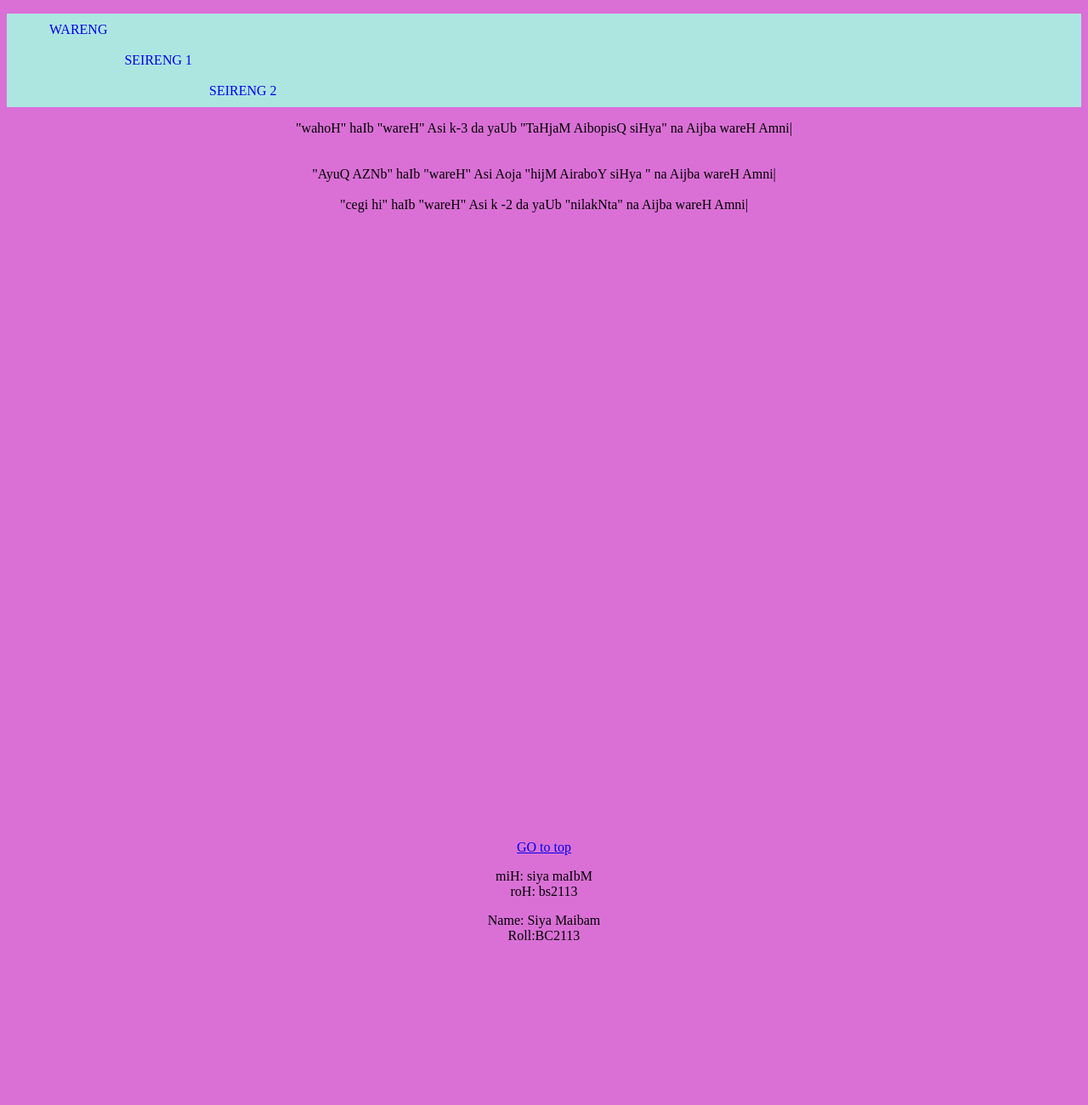
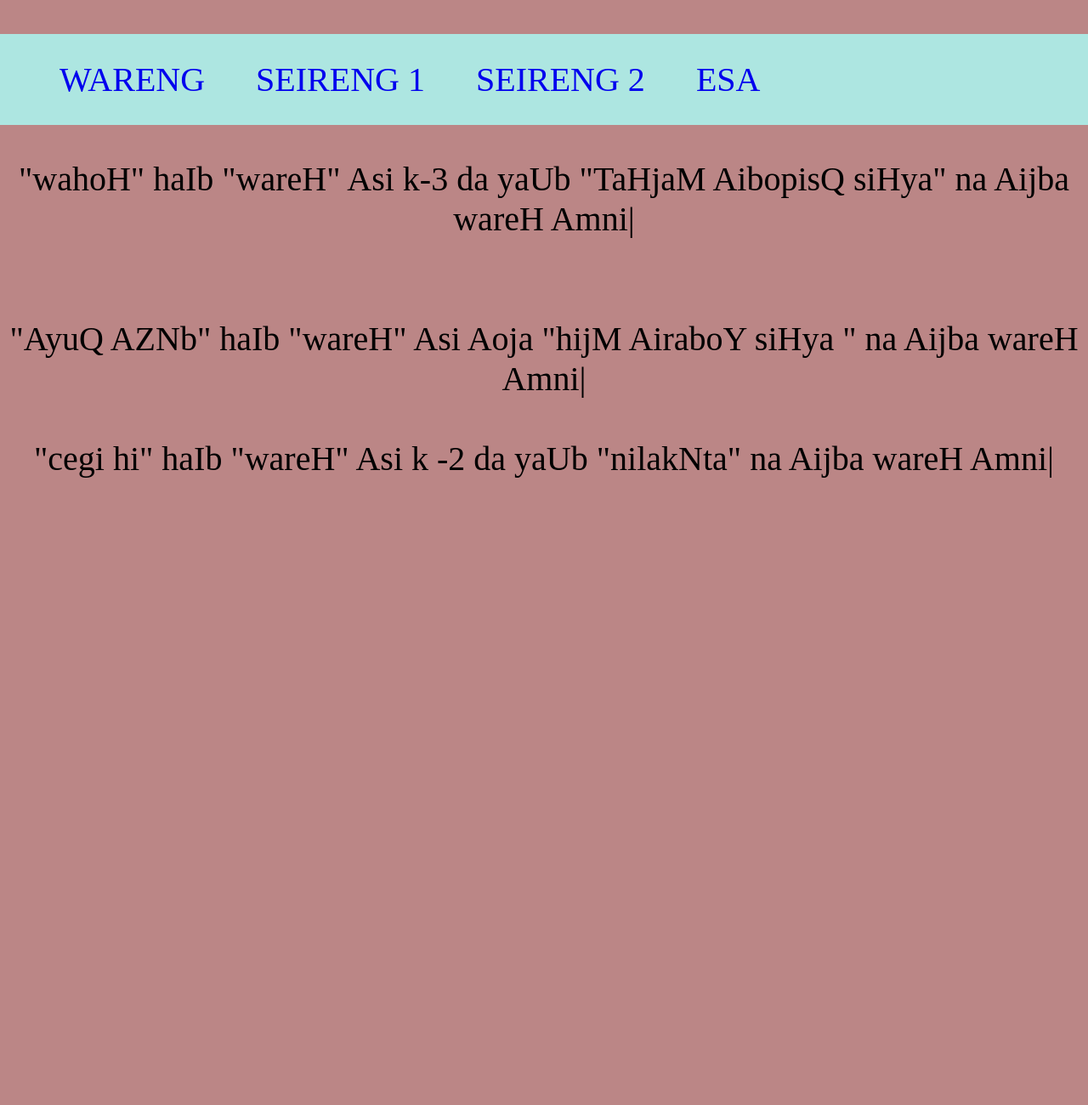
Before and after one commit to cya-maibam/meiteimayek, a plain HTML site: page index.html in a window 1280 px wide. Shown: the top 1300 px of the page at 85% size. Before the commit the page ends 1126 px from the top, so only its background shows below. Drawn offline with Linux system fonts and the light colour scheme.

Commit message:
Update index.html

```diff
--- a/index.html
+++ b/index.html
@@ -13,6 +13,9 @@
 
         body{
             text-align: center;
+            font-size: 40px;
+            background-color: #bb8686;
+            margin: 0;
         }
         p{
             text-align: center;
@@ -37,12 +40,12 @@
         .navbar ul
         {
           list-style-type:none;
-          display:block;
+          display:flex;
           overflow:hidden;
         }
         .navbar li{
-            float:left;
-            padding:10px;
+
+            padding:30px;
         }
 
         .navbar a :hoover
@@ -59,14 +62,24 @@
   padding: 50px;
   min-width: 450px;
   text-align: center;
+background-color: rgb(221, 171, 34);
+max-width: 50%;
+
  }
 
 .navbar li:hover div {
   display: block;
 }
+footer {
+    background-color: #ade6e1;
+}
+footer p {
+    margin: 0;
+    padding: 20px;
+}
     </style>
 </head>
-<body style="background-color: orchid;">
+<body >
 
     <nav class ="navbar">
         <ul>
@@ -128,6 +141,7 @@
                     <font face='epaomayek'> j_ri j_ri ceLhNse |</font> <br>
                 </div>
                 </li><br>
+                <li><a href="#details">ESA</a></li>
 
 
         </ul>
@@ -139,11 +153,9 @@
 <font face='epaomayek'> "AyuQ AZNb" haIb  "wareH" Asi Aoja "hijM AiraboY siHya  " na Aijba wareH Amni| </font> <br><br>
 <font face='epaomayek'> "cegi hi" haIb "wareH" Asi k -2 da yaUb "nilakNta" na Aijba wareH Amni| </font> <br><br><br>
 <br><br><br><br><br><br><br><br><br><br><br><br><br><br>
-<br><br><br><br><br><br><br><br><br><br><br>
-<br><br><br><br><br><br><br><br><br><br><br><br><br><br>
 
 <a href="#top" title="this is the top link">GO to top</a>
-<footer>
+<footer id="details">
     <p>
        <font face='epaomayek'>miH: siya maIbM</font><br>
        <font face='epaomayek'>roH: bs2113</font>
```
